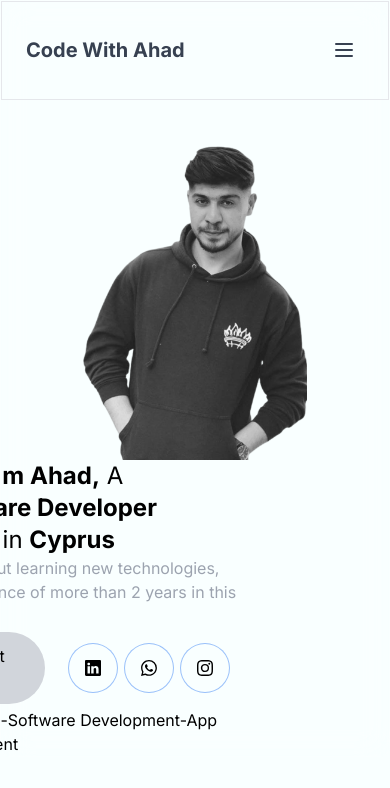
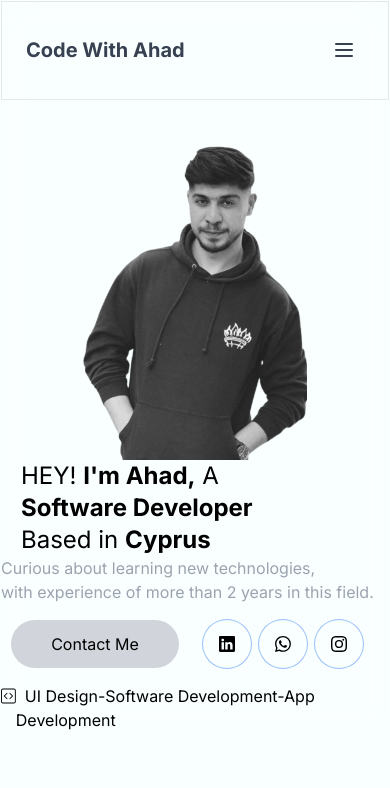
Before and after one commit to Abdulahadahmadi/codewithahad, a Next.js app: page / in a window 390 px wide. Shown: the top 788 px of the page. Built offline with nearby package versions, Linux system fonts and the light colour scheme.

Commit message:
add some changes

```diff
--- a/src/app/components/Hero.tsx
+++ b/src/app/components/Hero.tsx
@@ -6,18 +6,18 @@ import { BsLinkedin, BsWhatsapp, BsInstagram, BsCodeSquare } from 'react-icons/b
 
 const Hero = () => {
   return (
-    <div className='flex flex-col-reverse md:flex-row justify-center items-center mt-10 md:mt-32 w-full'>
-      <section className='mr-60'>
+    <div className='flex flex-col-reverse md:flex-row justify-center items-center mt-10 lg:mt-40 w-full'>
+      <section className='lg:mr-60'>
         <h1 className='text-2xl md:text-3xl lg:text-6xl mx-5 md:mx-0  '>HEY! <strong>I'm Ahad,</strong> A <br /><strong>Software Developer <br /></strong>Based in <strong>Cyprus</strong></h1>
         <p className='text-gray-400'>Curious about learning new technologies,<br /> with experience of more than 2 years in this field.</p>
-        <div className='flex flex-row items-center'>
+        <div className='flex flex-row items-center justify-center lg:justify-start'>
           <Link className='text-black bg-gray-300 px-10 py-3 hover:bg-cyan-500 hover:text-white rounded-full' href='/contact' passHref>Contact Me</Link>
           <div className='flex m-4 justify-center items-center'>
-            <Link className='w-12 h-12 ring-1 rounded-full py-4 pl-4 ml-2 hover:bg-cyan-500' href='https://www.linkedin.com/in/ahad-ahmadi-1a7295175/' target='_blank' passHref>
+            <Link className='w-12 h-12 ring-1 rounded-full py-4 pl-4 ml-2 hover:bg-cyan-500 hover:text-white' href='https://www.linkedin.com/in/ahad-ahmadi-1a7295175/' target='_blank' passHref>
               <BsLinkedin />
             </Link>
-            <Link className='w-12 h-12 ring-1 rounded-full py-4 pl-4 ml-2 hover:bg-cyan-500' href='https://wa.me/35794448287' target='_blank' passHref><BsWhatsapp /></Link>
-            <Link className='w-12 h-12 ring-1 rounded-full py-4 pl-4 ml-2 hover:bg-cyan-500' href='https://www.instagram.com/ahad_ahmadi_01/' target='_blank' passHref><BsInstagram /></Link>
+            <Link className='w-12 h-12 ring-1 rounded-full py-4 pl-4 ml-2 hover:bg-cyan-500 hover:text-white' href='https://wa.me/35794448287' target='_blank' passHref><BsWhatsapp /></Link>
+            <Link className='w-12 h-12 ring-1 rounded-full py-4 pl-4 ml-2 hover:bg-cyan-500 hover:text-white' href='https://www.instagram.com/ahad_ahmadi_01/' target='_blank' passHref><BsInstagram /></Link>
           </div>
         </div>
         <span className='flex '><BsCodeSquare className='mt-1' /> &nbsp; UI Design-Software Development-App Development</span>
```
